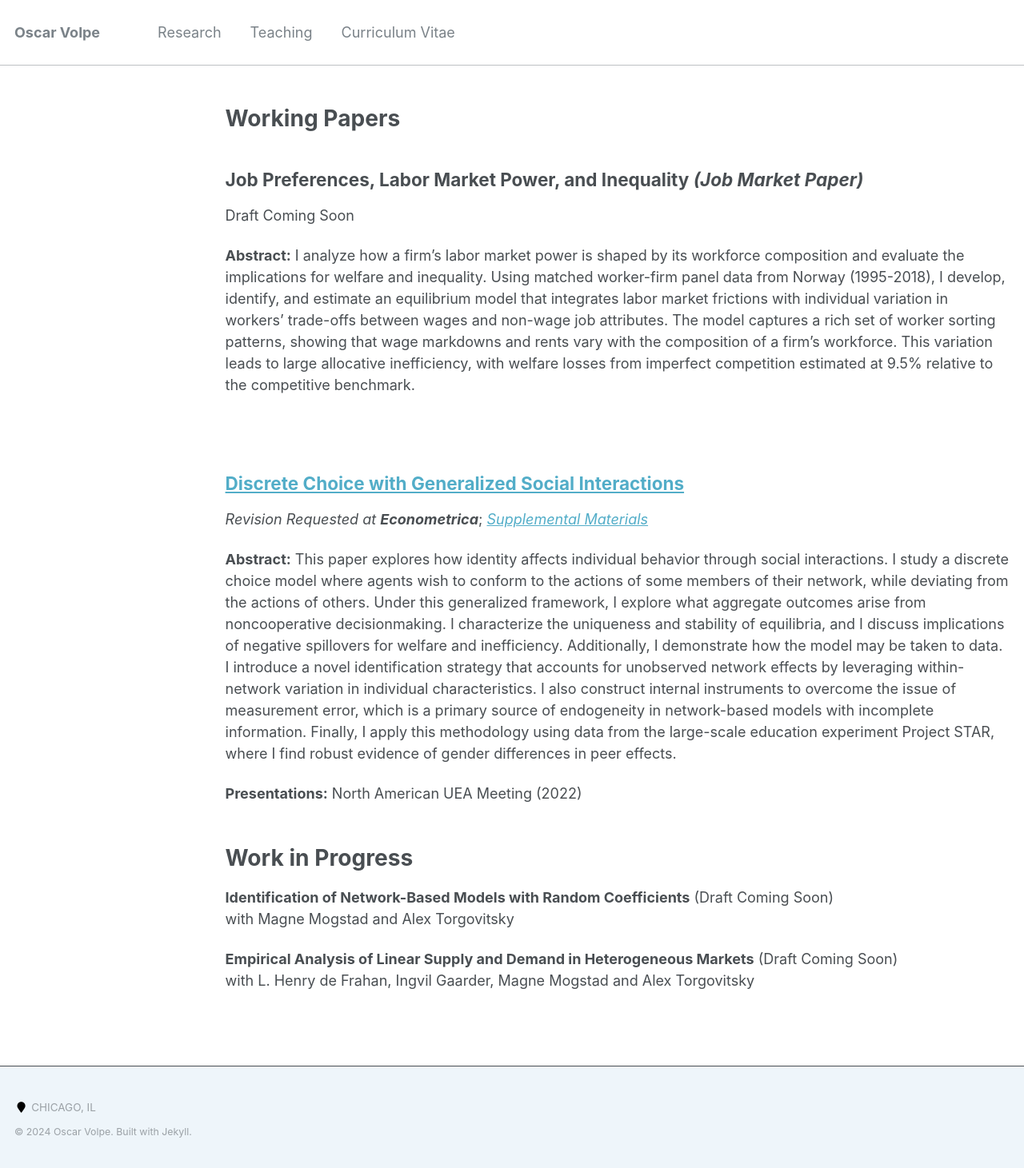
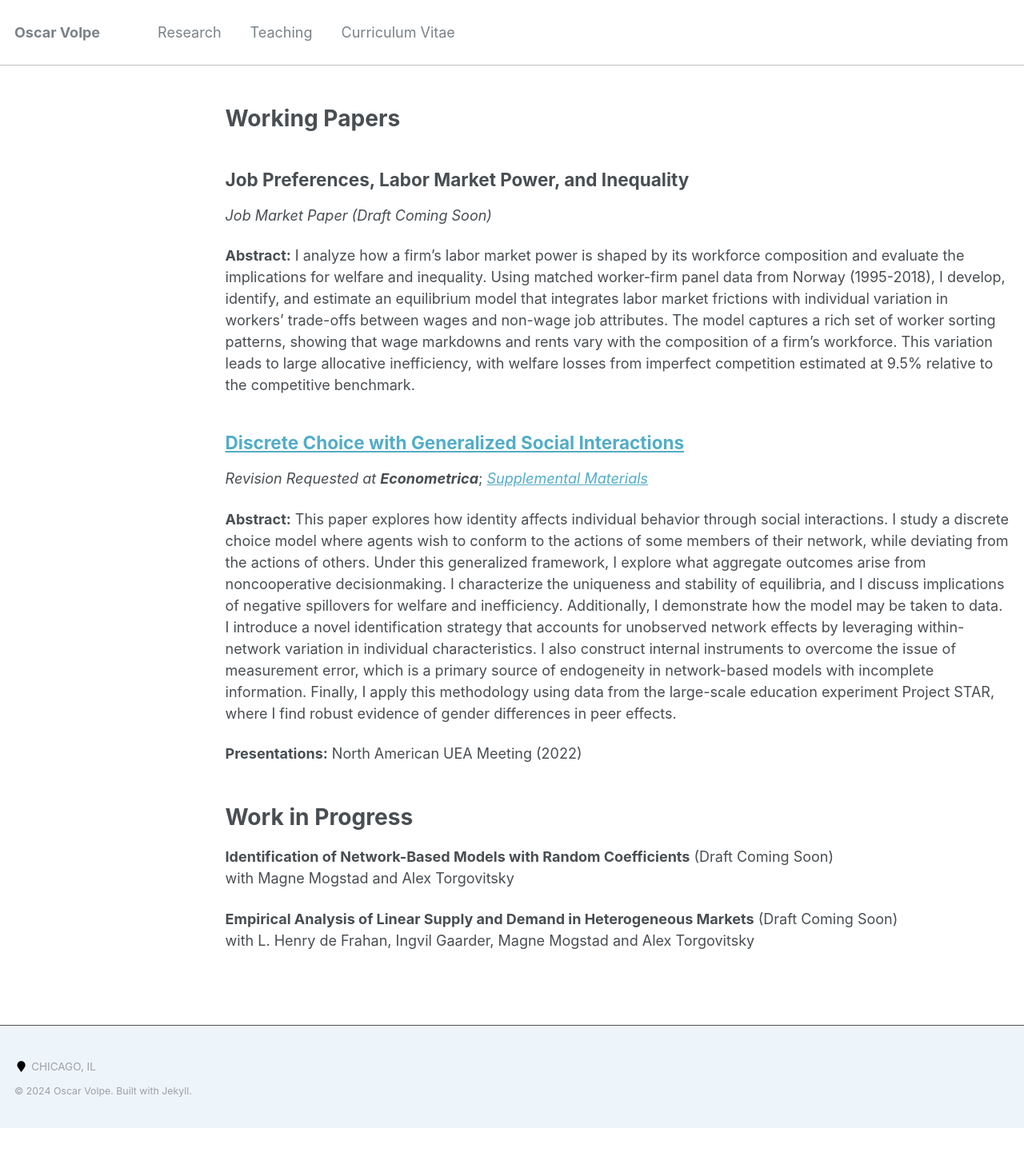
Before and after one commit to ovolpe/ovolpe.github.io, a Jekyll site: the page built from _pages/research.md, in a window 1280 px wide. Shown: the whole page at 80% size. Built offline with Jekyll 4.4.1, drawn with Linux system fonts in a browser that asks for light colours; after the commit the page ends 1411 px from its top, so only the background shows below that.

Commit message:
Update research.md

```diff
--- a/_pages/research.md
+++ b/_pages/research.md
@@ -8,12 +8,11 @@ author_profile: false
 
 # Working Papers
 
-## **Job Preferences, Labor Market Power, and Inequality** _(Job Market Paper)_
-Draft Coming Soon <br>
+## **Job Preferences, Labor Market Power, and Inequality**
+_Job Market Paper (Draft Coming Soon)_ <br>
 
 **Abstract:** I analyze how a firm's labor market power is shaped by its workforce composition and evaluate the implications for welfare and inequality. Using matched worker-firm panel data from Norway (1995-2018), I develop, identify, and estimate an equilibrium model that integrates labor market frictions with individual variation in workers' trade-offs between wages and non-wage job attributes. The model captures a rich set of worker sorting patterns, showing that wage markdowns and rents vary with the composition of a firm’s workforce. This variation leads to large allocative inefficiency, with welfare losses from imperfect competition estimated at 9.5% relative to the competitive benchmark.
 
-<br>
 
 ## [**Discrete Choice with Generalized Social Interactions**](/files/dcwgsi_paper.pdf)
 _Revision Requested at **Econometrica**_; [*Supplemental Materials*](/files/dcwgsi_supplement.pdf)<br>
```
